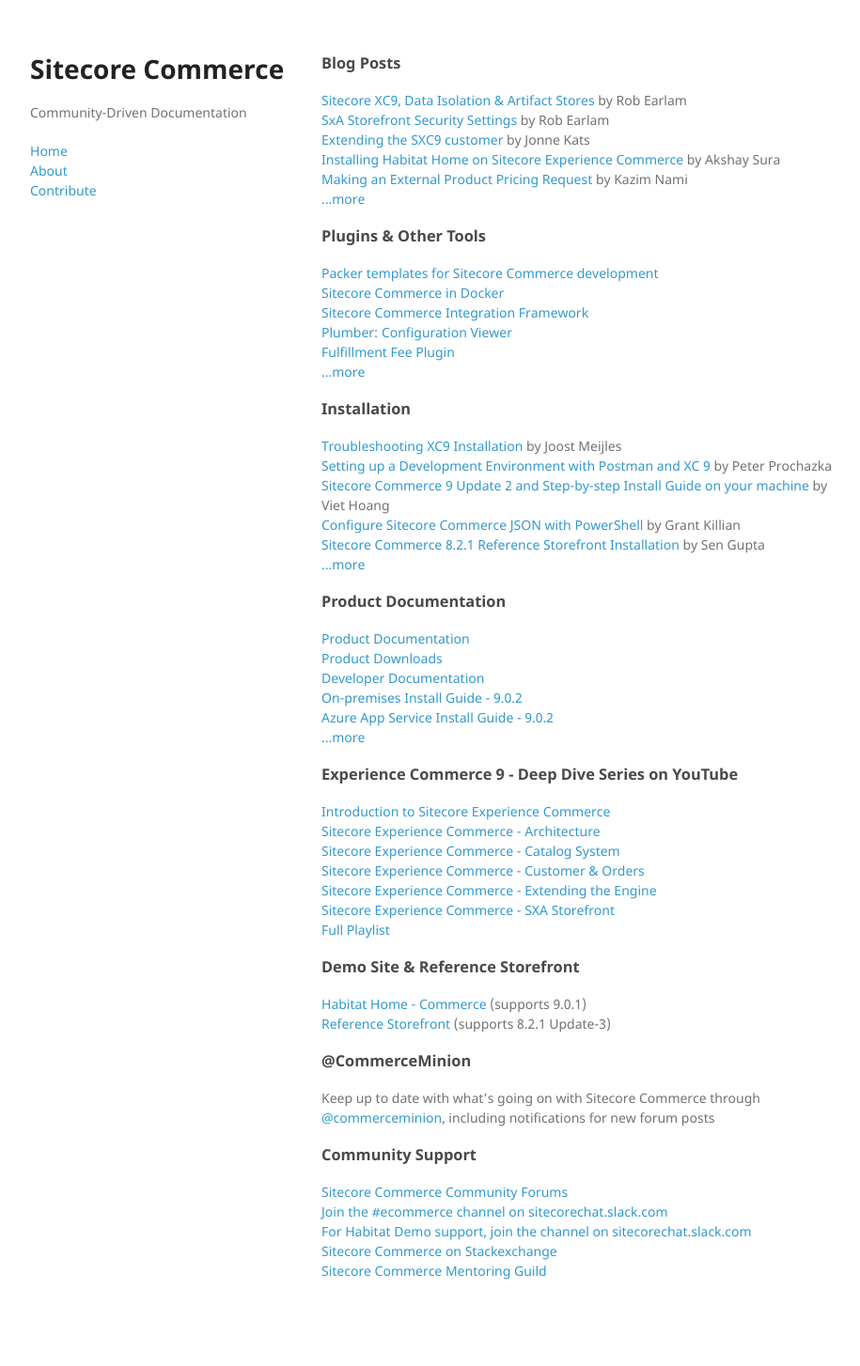
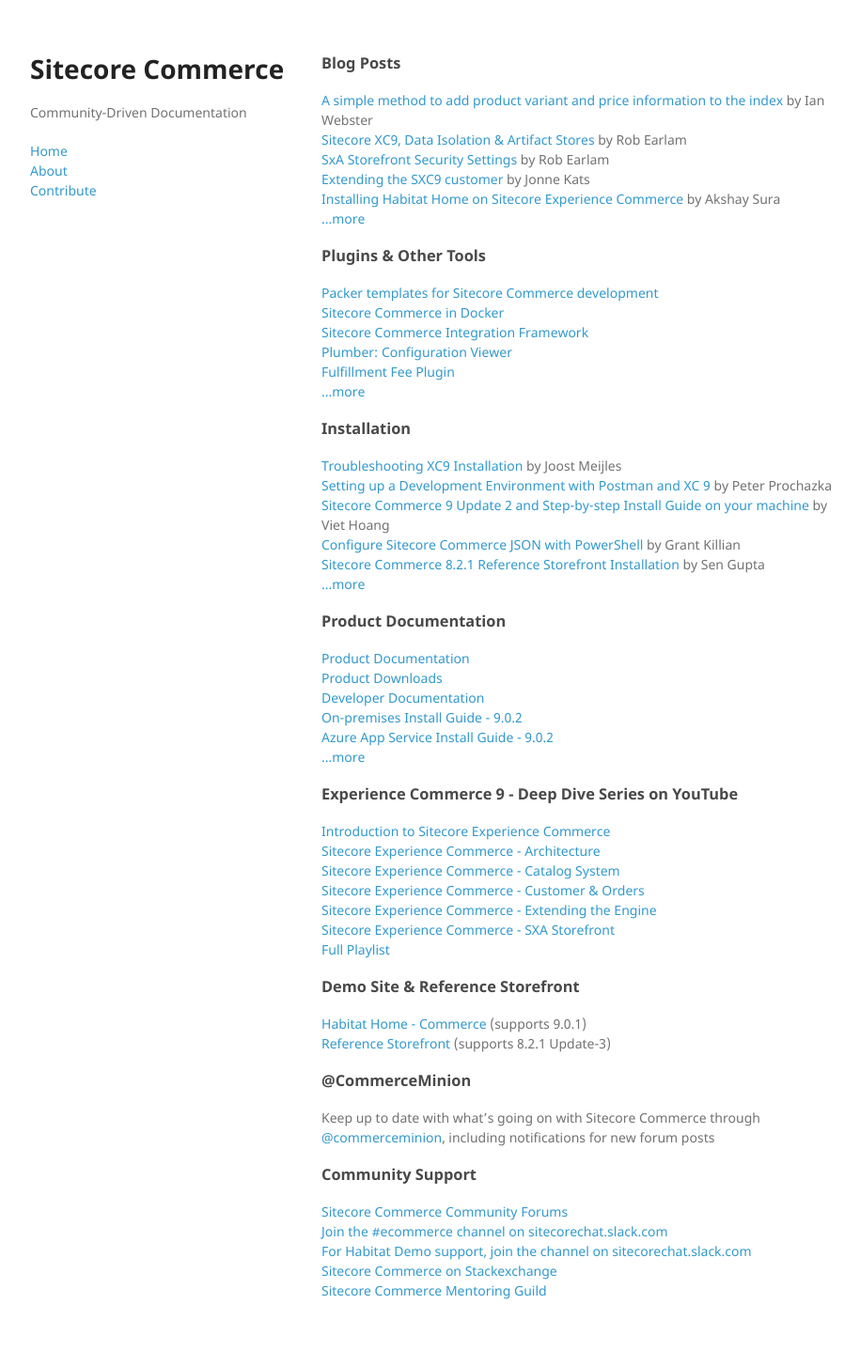
Before and after one commit to CommerceMinion/commerce-community-docs, a Jekyll site: the page built from index.md, in a window 1280 px wide. Shown: the whole page at 94% size, without its empty margins (26-941 px from the left). Built offline with Jekyll 4.4.1, drawn with Linux system fonts in a browser that asks for light colours; before the commit the page ends 1433 px from its top, so only the background shows below that.

Commit message:
Added Ian's recent post

```diff
--- a/_data/blogs.yml
+++ b/_data/blogs.yml
@@ -1,3 +1,9 @@
+- title: A simple method to add product variant and price information to the index
+  link: https://websterian.com/2018/08/31/sitecore-commerce-9-a-simple-method-to-add-product-variant-and-price-information-to-the-index-video-code/
+  author: Ian Webster
+  submitted-by: Kelly Heard
+  submitted-on: 09-11-2018
+
 - title: Sitecore XC9, Data Isolation & Artifact Stores
   link: https://robearlam.com/blog/sitecore-xc9-data-isolation-artifact-stores
   author: Rob Earlam
```
